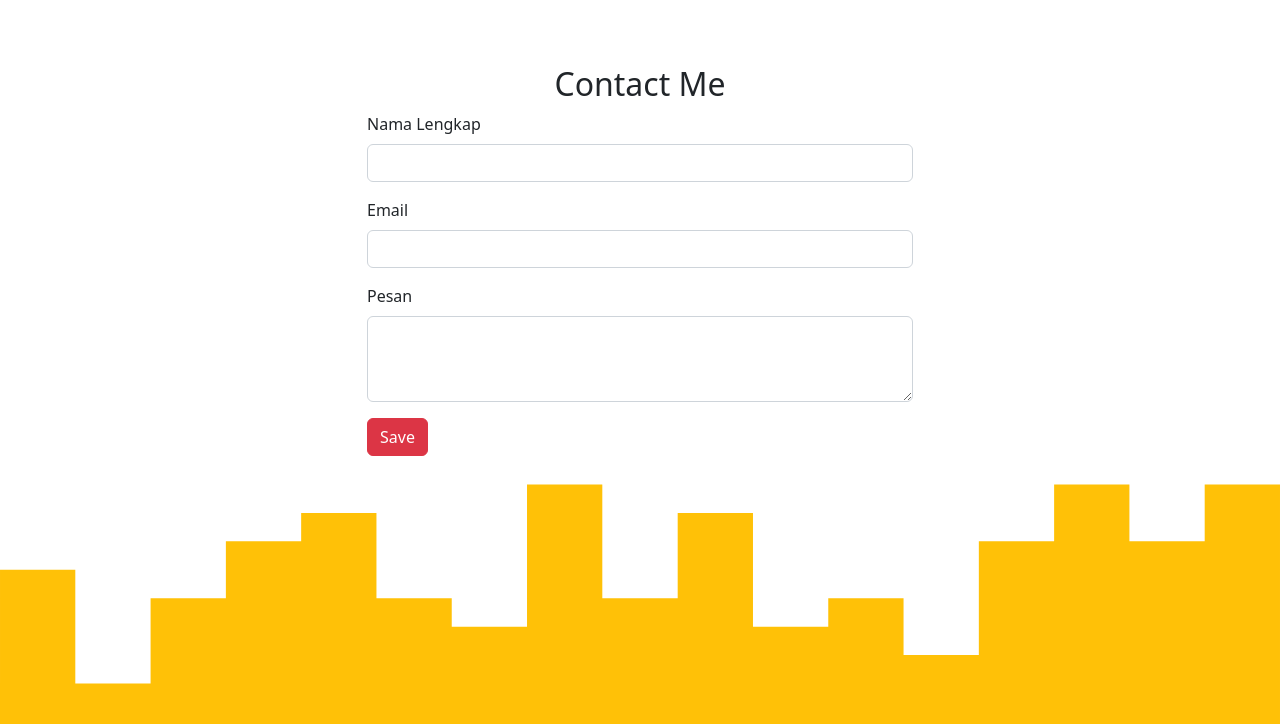
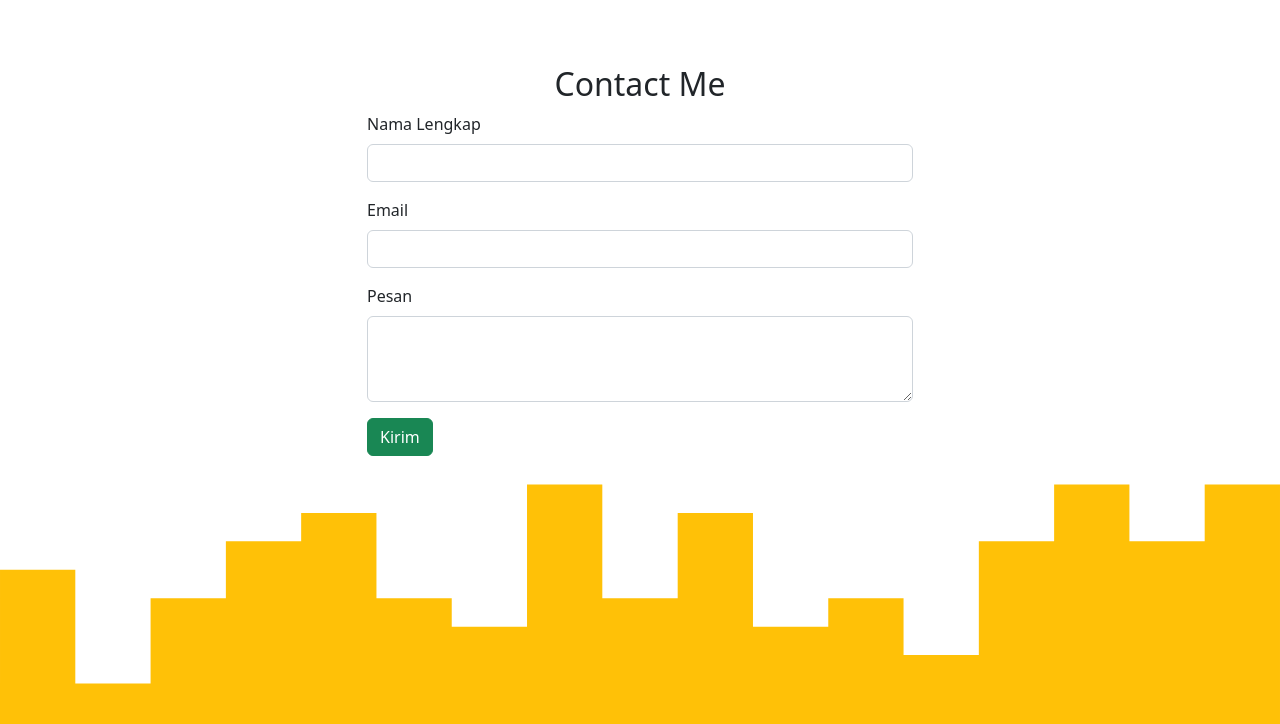
Before and after one commit to fahmipulungan100698/fahmipulungan.github.io, a plain HTML site: page index.html in a window 1280 px wide. Shown: the part 2575-3299 px from the top of the page. Drawn offline with nearby package versions, Linux system fonts and the light colour scheme.

Commit message:
tombol warna hijau

```diff
--- a/index.html
+++ b/index.html
@@ -178,7 +178,7 @@
               <textarea class="form-control" id="pesan" rows="3"></textarea>
             </div>
 
-            <button type="submit" class="btn btn-danger">Save</button>
+            <button type="submit" class="btn btn-success">Kirim</button>
           </form>
         </div>
       </div>
```
